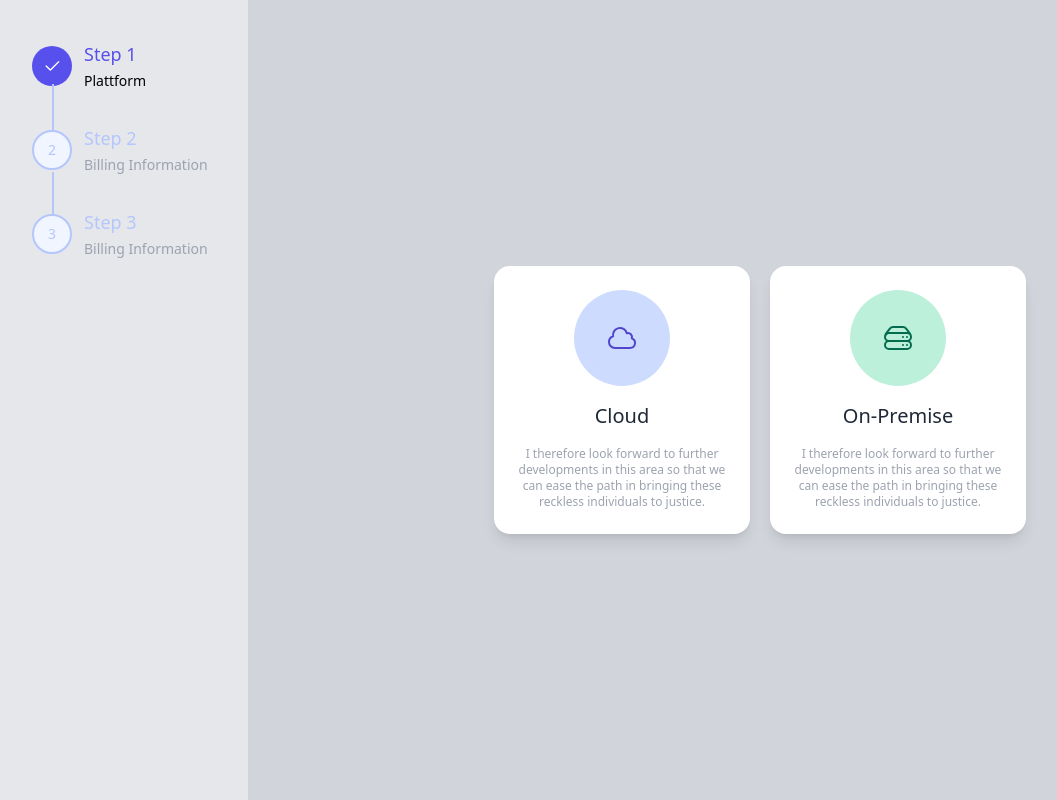
After one commit to digitaldesaster/flask-tailwind, a Flask app: page /cloud in a window 1280 px wide. The commit adds this page. Shown: the whole page, without its empty margins (8-1065 px from the left). Run offline with Flask 3, Linux system fonts and the light colour scheme; parts of the project's set-up code (start-up, migrations or seed data) failed here and were passed over.

Commit message:
cloud.html layout

```diff
--- a/main.py
+++ b/main.py
@@ -111,9 +111,9 @@ def show_prompts():
     prompts = list_prompts_database()
     return render_template('show_prompts.html', prompts=prompts)
 
-@app.route('/test')
+@app.route('/cloud')
 def test():
-    return render_template('vertical_stepper.html')
+    return render_template('cloud.html')
 
 @app.route('/create_prompt')
 def create_prompt():
--- a/static/css/main.css
+++ b/static/css/main.css
@@ -1064,20 +1064,6 @@ input:checked + .toggle-bg {
   color: rgb(31 41 55 / var(--tw-text-opacity));
 }
 
-.step-not-active {
-  --tw-border-opacity: 1;
-  border-color: rgb(180 198 252 / var(--tw-border-opacity));
-  --tw-text-opacity: 1;
-  color: rgb(180 198 252 / var(--tw-text-opacity));
-}
-
-.step-active {
-  --tw-border-opacity: 1;
-  border-color: rgb(88 80 236 / var(--tw-border-opacity));
-  --tw-text-opacity: 1;
-  color: rgb(88 80 236 / var(--tw-text-opacity));
-}
-
 .sr-only {
   position: absolute;
   width: 1px;
@@ -1146,6 +1132,14 @@ input:checked + .toggle-bg {
   top: 0px;
 }
 
+.left-1\/2 {
+  left: 50%;
+}
+
+.top-1\/2 {
+  top: 50%;
+}
+
 .z-10 {
   z-index: 10;
 }
@@ -1360,6 +1354,10 @@ input:checked + .toggle-bg {
   height: 100vh;
 }
 
+.h-24 {
+  height: 6rem;
+}
+
 .max-h-full {
   max-height: 100%;
 }
@@ -1421,6 +1419,10 @@ input:checked + .toggle-bg {
   width: 100%;
 }
 
+.w-24 {
+  width: 6rem;
+}
+
 .min-w-64 {
   min-width: 16rem;
 }
@@ -1486,6 +1488,16 @@ input:checked + .toggle-bg {
   transform: translate(var(--tw-translate-x), var(--tw-translate-y)) rotate(var(--tw-rotate)) skewX(var(--tw-skew-x)) skewY(var(--tw-skew-y)) scaleX(var(--tw-scale-x)) scaleY(var(--tw-scale-y));
 }
 
+.-translate-x-1\/2 {
+  --tw-translate-x: -50%;
+  transform: translate(var(--tw-translate-x), var(--tw-translate-y)) rotate(var(--tw-rotate)) skewX(var(--tw-skew-x)) skewY(var(--tw-skew-y)) scaleX(var(--tw-scale-x)) scaleY(var(--tw-scale-y));
+}
+
+.-translate-y-1\/2 {
+  --tw-translate-y: -50%;
+  transform: translate(var(--tw-translate-x), var(--tw-translate-y)) rotate(var(--tw-rotate)) skewX(var(--tw-skew-x)) skewY(var(--tw-skew-y)) scaleX(var(--tw-scale-x)) scaleY(var(--tw-scale-y));
+}
+
 .rotate-180 {
   --tw-rotate: 180deg;
   transform: translate(var(--tw-translate-x), var(--tw-translate-y)) rotate(var(--tw-rotate)) skewX(var(--tw-skew-x)) skewY(var(--tw-skew-y)) scaleX(var(--tw-scale-x)) scaleY(var(--tw-scale-y));
@@ -1577,6 +1589,10 @@ input:checked + .toggle-bg {
 
 .gap-4 {
   gap: 1rem;
+}
+
+.gap-5 {
+  gap: 1.25rem;
 }
 
 .space-x-1 > :not([hidden]) ~ :not([hidden]) {
@@ -1680,6 +1696,10 @@ input:checked + .toggle-bg {
   border-radius: 0.75rem;
 }
 
+.rounded-2xl {
+  border-radius: 1rem;
+}
+
 .rounded-b {
   border-bottom-right-radius: 0.25rem;
   border-bottom-left-radius: 0.25rem;
@@ -1768,20 +1788,15 @@ input:checked + .toggle-bg {
   border-color: rgb(209 213 219 / var(--tw-border-opacity));
 }
 
-.border-transparent {
-  border-color: transparent;
-}
-
-.border-indigo-600 {
-  --tw-border-opacity: 1;
-  border-color: rgb(88 80 236 / var(--tw-border-opacity));
-}
-
 .border-indigo-300 {
   --tw-border-opacity: 1;
   border-color: rgb(180 198 252 / var(--tw-border-opacity));
 }
 
+.border-transparent {
+  border-color: transparent;
+}
+
 .bg-blue-100 {
   --tw-bg-opacity: 1;
   background-color: rgb(225 239 254 / var(--tw-bg-opacity));
@@ -1882,6 +1897,16 @@ input:checked + .toggle-bg {
 
 .bg-white\/50 {
   background-color: rgb(255 255 255 / 0.5);
+}
+
+.bg-green-200 {
+  --tw-bg-opacity: 1;
+  background-color: rgb(188 240 218 / var(--tw-bg-opacity));
+}
+
+.bg-indigo-200 {
+  --tw-bg-opacity: 1;
+  background-color: rgb(205 219 254 / var(--tw-bg-opacity));
 }
 
 .bg-gradient-to-br {
@@ -2143,11 +2168,6 @@ input:checked + .toggle-bg {
   color: rgb(30 66 159 / var(--tw-text-opacity));
 }
 
-.text-gray-300 {
-  --tw-text-opacity: 1;
-  color: rgb(209 213 219 / var(--tw-text-opacity));
-}
-
 .text-gray-400 {
   --tw-text-opacity: 1;
   color: rgb(156 163 175 / var(--tw-text-opacity));
@@ -2206,6 +2226,11 @@ input:checked + .toggle-bg {
 .text-white {
   --tw-text-opacity: 1;
   color: rgb(255 255 255 / var(--tw-text-opacity));
+}
+
+.text-green-700 {
+  --tw-text-opacity: 1;
+  color: rgb(4 108 78 / var(--tw-text-opacity));
 }
 
 .opacity-0 {
@@ -2358,12 +2383,6 @@ input:checked + .toggle-bg {
   width: 0.125rem;
 }
 
-.after\:bg-indigo-600::after {
-  content: var(--tw-content);
-  --tw-bg-opacity: 1;
-  background-color: rgb(88 80 236 / var(--tw-bg-opacity));
-}
-
 .after\:bg-indigo-300::after {
   content: var(--tw-content);
   --tw-bg-opacity: 1;
--- /dev/null
+++ b/templates/cloud.html
@@ -0,0 +1,110 @@
+<!DOCTYPE html>
+<html lang="en">
+
+<head>
+    <meta charset="UTF-8">
+    <meta name="viewport" content="width=device-width, initial-scale=1.0">
+    <title>Centered Hero Item</title>
+    <link rel="stylesheet" href="{{ url_for('static', filename='css/main.css') }}">
+</head>
+
+<body>
+
+    <div class="flex h-screen">
+        <div class="min-w-64 bg-gray-200 h-screen overflow-auto">
+            <div class="m-10 items-center justify-center">
+                <ol class="overflow-hidden space-y-8">
+                    <li
+                        class="relative flex-1 after:content-['']  after:w-0.5 after:h-full  after:bg-indigo-300 after:inline-block after:absolute after:-bottom-11 after:left-4 lg:after:left-5">
+                        <a href="https://pagedone.io/" class="flex items-center font-medium w-full">
+                            <span
+                                class="w-8 h-8 bg-indigo-600 border-2 border-transparent rounded-full flex justify-center items-center mr-3 text-sm text-white lg:w-10 lg:h-10">
+                                <svg class="w-5 h-5 stroke-white" viewBox="0 0 24 24" fill="none"
+                                    xmlns="http://www.w3.org/2000/svg">
+                                    <path
+                                        d="M5 12L9.28722 16.2923C9.62045 16.6259 9.78706 16.7927 9.99421 16.7928C10.2014 16.7929 10.3681 16.6262 10.7016 16.2929L20 7"
+                                        stroke="stroke-current" stroke-width="1.6" stroke-linecap="round"
+                                        stroke-linejoin="round" class="my-path"></path>
+                                </svg>
+                            </span>
+                            <div class="block">
+                                <h4 class="text-lg  text-indigo-600">Step 1</h4>
+                                <span class="text-sm">Plattform</span>
+                            </div>
+                        </a>
+                    </li>
+
+                    <li
+                        class="relative flex-1 after:content-['']  after:w-0.5 after:h-full   after:bg-indigo-300 after:inline-block after:absolute after:-bottom-12 after:left-4 lg:after:left-5">
+                        <a class="flex items-center font-medium w-full">
+                            <span
+                                class="w-8 h-8 bg-indigo-50  border-2 border-indigo-300 rounded-full flex justify-center items-center mr-3 text-sm text-indigo-300 lg:w-10 lg:h-10">2</span>
+                            <div class="block">
+                                <h4 class="text-lg  text-indigo-300">Step 2</h4>
+                                <span class="text-sm text-gray-400">Billing Information</span>
+                            </div>
+                        </a>
+                    </li>
+
+                    <li class="relative flex-1">
+                        <a class="flex items-center font-medium w-full">
+                            <span
+                                class="w-8 h-8 bg-indigo-50  border-2 border-indigo-300 rounded-full flex justify-center items-center mr-3 text-sm text-indigo-300 lg:w-10 lg:h-10">3</span>
+                            <div class="block">
+                                <h4 class="text-lg  text-indigo-300">Step 3</h4>
+                                <span class="text-sm text-gray-400">Billing Information</span>
+                            </div>
+                        </a>
+                    </li>
+
+                </ol>
+
+            </div>
+        </div>
+        <div class="flex flex-grow bg-gray-300 gap-5 justify-center items-center">
+
+            <div class="w-64 p-4 py-6 bg-white shadow-lg rounded-2xl cursor-pointer">
+                <div class="flex flex-col items-center justify-center">
+                    <div class="relative w-24 h-24 bg-indigo-200 rounded-full">
+                        <svg width="20" height="20" xmlns="http://www.w3.org/2000/svg" fill="none" viewBox="0 0 24 24" stroke-width="1.5" stroke="currentColor" class="absolute w-8 h-8 text-indigo-700 transform -translate-x-1/2 -translate-y-1/2 left-1/2 top-1/2">
+
+                            <path stroke-linecap="round" stroke-linejoin="round" d="M2.25 15a4.5 4.5 0 0 0 4.5 4.5H18a3.75 3.75 0 0 0 1.332-7.257 3 3 0 0 0-3.758-3.848 5.25 5.25 0 0 0-10.233 2.33A4.502 4.502 0 0 0 2.25 15Z" />
+                          </svg>
+
+
+                    </div>
+                    <p class="mt-4 mb-4 text-xl font-medium text-gray-800">
+                        Cloud
+                    </p>
+                    <p class="px-2 text-xs text-center text-gray-400">
+                        I therefore look forward to further developments in this area so that we can ease the path in
+                        bringing these reckless individuals to justice.
+                    </p>
+                </div>
+            </div>
+            <div class="w-64 p-4 py-6 bg-white shadow-lg rounded-2xl cursor-pointer">
+                <div class="flex flex-col items-center justify-center">
+                    <div class="relative w-24 h-24 bg-green-200 rounded-full">
+                        <svg width="20" height="20" xmlns="http://www.w3.org/2000/svg" fill="none" viewBox="0 0 24 24" stroke-width="1.5" stroke="currentColor" class="absolute w-8 h-8 text-green-700 transform -translate-x-1/2 -translate-y-1/2 left-1/2 top-1/2">
+
+                            <path stroke-linecap="round" stroke-linejoin="round" d="M5.25 14.25h13.5m-13.5 0a3 3 0 0 1-3-3m3 3a3 3 0 1 0 0 6h13.5a3 3 0 1 0 0-6m-16.5-3a3 3 0 0 1 3-3h13.5a3 3 0 0 1 3 3m-19.5 0a4.5 4.5 0 0 1 .9-2.7L5.737 5.1a3.375 3.375 0 0 1 2.7-1.35h7.126c1.062 0 2.062.5 2.7 1.35l2.587 3.45a4.5 4.5 0 0 1 .9 2.7m0 0a3 3 0 0 1-3 3m0 3h.008v.008h-.008v-.008Zm0-6h.008v.008h-.008v-.008Zm-3 6h.008v.008h-.008v-.008Zm0-6h.008v.008h-.008v-.008Z" />
+                        </svg>
+
+
+
+                    </div>
+                    <p class="mt-4 mb-4 text-xl font-medium text-gray-800">
+                        On-Premise
+                    </p>
+                    <p class="px-2 text-xs text-center text-gray-400">
+                        I therefore look forward to further developments in this area so that we can ease the path in
+                        bringing these reckless individuals to justice.
+                    </p>
+                </div>
+            </div>
+
+        </div>
+    </div>
+</body>
+
+</html>
```
